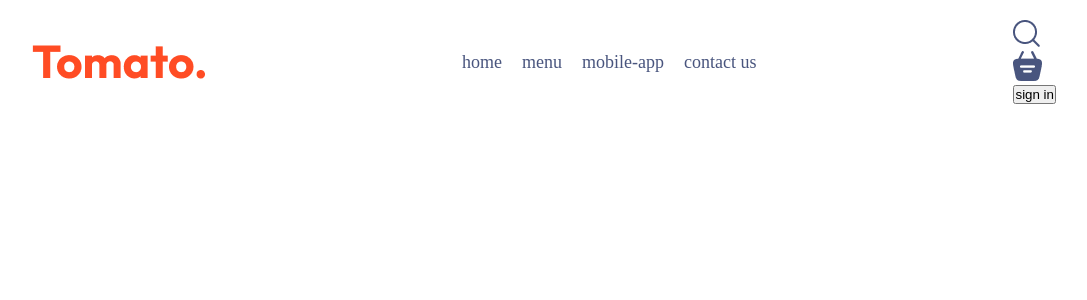
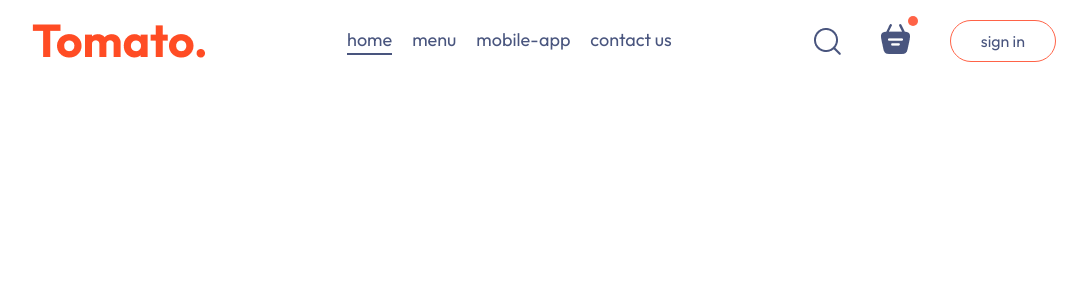
Before and after one commit to Praneeth860/food-delivery-app, a React (Vite) app in the folder frontend/: page / in a window 1280 px wide. Shown: the top 300 px of the page, without its empty margins (96-1183 px from the left). Built offline with nearby package versions, Linux system fonts and the light colour scheme.

Commit message:
add menu state , styling to navbar right and click handlers with active styling

```diff
--- a/frontend/src/components/Navbar/Navbar.css
+++ b/frontend/src/components/Navbar/Navbar.css
@@ -11,3 +11,39 @@
   color: #49557e;
   font-size: 18px;
 }
+.navbar-right {
+  display: flex;
+  align-items: center;
+  gap: 40px;
+}
+.navbar button {
+  background: transparent;
+  font-size: 16px;
+  color: #49557e;
+  border: 1px solid tomato;
+  padding: 10px 30px;
+  border-radius: 50px;
+  transition: 0.3s;
+}
+.navbar button:hover {
+  background-color: #fff4f2;
+}
+.navbar .active {
+  padding-bottom: 2px;
+  border-bottom: 2px solid #49557e;
+}
+.navbar li {
+  cursor: pointer;
+}
+.navbar-search-icon {
+  position: relative;
+}
+.navbar-search-icon .dot {
+  position: absolute;
+  min-width: 10px;
+  min-height: 10px;
+  background-color: tomato;
+  border-radius: 5px;
+  top: -8px;
+  right: -8px;
+}
--- a/frontend/src/components/Navbar/Navbar.jsx
+++ b/frontend/src/components/Navbar/Navbar.jsx
@@ -1,22 +1,44 @@
+import React, { useState } from "react";
 import "./Navbar.css";
 import { assets } from "../../assets/assets";
 
 const Navbar = () => {
+  const [menu, setMenu] = useState("home");
   return (
     <div className="navbar">
       <img src={assets.logo} alt="" className="logo" />
       <ul className="navbar-menu">
-        <li>home</li>
-        <li>menu</li>
-        <li>mobile-app</li>
-        <li>contact us</li>
+        <li
+          onClick={() => setMenu("home")}
+          className={menu === "home" ? "active" : ""}
+        >
+          home
+        </li>
+        <li
+          onClick={() => setMenu("menu")}
+          className={menu === "menu" ? "active" : ""}
+        >
+          menu
+        </li>
+        <li
+          onClick={() => setMenu("mobile-app")}
+          className={menu === "mobile-app" ? "active" : ""}
+        >
+          mobile-app
+        </li>
+        <li
+          onClick={() => setMenu("contact-us")}
+          className={menu === "contact-us" ? "active" : ""}
+        >
+          contact us
+        </li>
       </ul>
       <div className="navbar-right">
+        <img src={assets.search_icon} alt="" />
         <div className="navbar-search-icon">
-          <img src={assets.search_icon} alt="" />
+          <img src={assets.basket_icon} alt="" />
+          <div className="dot"></div>
         </div>
-        <img src={assets.basket_icon} alt="" />
-        <div className="dot"></div>
         <button>sign in</button>
       </div>
     </div>
--- a/frontend/src/index.css
+++ b/frontend/src/index.css
@@ -1,7 +1,9 @@
+@import url("https://fonts.googleapis.com/css2?family=Outfit:wght@100..900&display=swap");
 * {
   padding: 0;
   margin: 0;
   box-sizing: border-box;
+  font-family: "Outfit", sans-serif;
 }
 body {
   min-height: 100vh;
```
